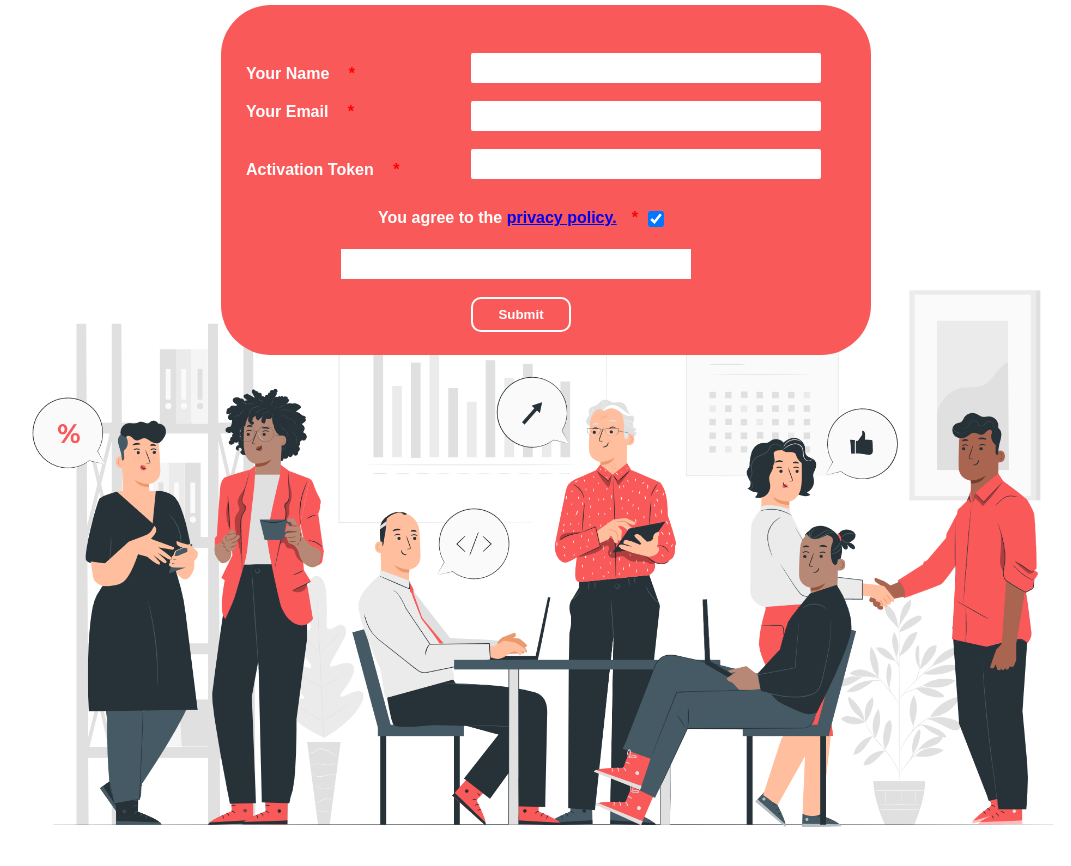
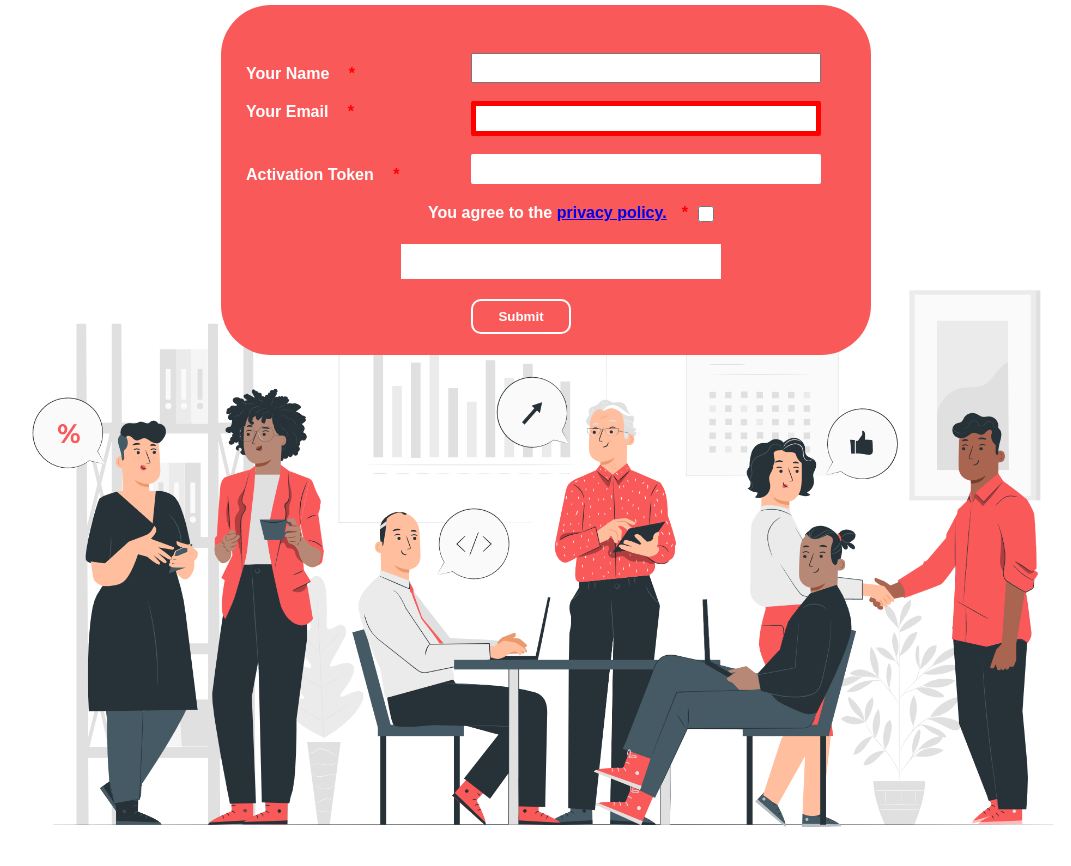
Before and after one commit to DavidIsege/week-one-task, a plain HTML site: page index.html in a window 1280 px wide. Shown: the top 866 px of the page, without its empty margins (94-1165 px from the left). Drawn offline with Linux system fonts and the light colour scheme; a web font is replaced by a local one.

Commit message:
week one task

```diff
--- a/index.html
+++ b/index.html
@@ -15,24 +15,25 @@
 <body>
 
     <div class="wrapper">
-        <form action="#" class="container">
-            <label for="name" class="name">Your Name <span>*</span></label>
+        <form class="container" method = "post">
+            <label for="name" id="first-name-label" class="name">Your Name <span>*</span></label>
             <input type="text" name="name" id="name">
 
             <label for="email" class="emailInput">Your Email <span>*</span></label>
-            <input type="text" name="email" id="email">
+            <input type="email" name="email" id="email">
 
-            <label for="a-token" class="labelToken">Activation Token <span>*</span></label>
-            <input type="text" name="a-token" id="a-token">
+            <label for="token" class="labelToken">Activation Token <span>*</span></label>
+            <input type="password" name="token" id="token">
 
             <div class="sub-container">
                 <p>You agree to the <a href="#">privacy policy.</a><span>*</span></p>
-                <input type="checkbox" name="check" id="check" checked>
+                <input type="checkbox" name="check" id="accept" value="yes">
             </div>
 
-            <input type="text" name="text" id="text">
+            <div id="textbox"></div>
 
-            <button id="btn">Submit</button>
+            <button type="submit" id="btn">Submit</button>
+
 
         </form>
     </div>
@@ -40,4 +41,30 @@
     <img src="img.png" alt="image">
 
 </body>
+<script>
+        let name = document.getElementById("name");
+        let email = document.getElementById("email");
+        let token = document.getElementById("token");
+        let textbox = document.getElementById("accept");
+        let form = document.querySelector(".container")
+
+        form.addEventListener('submit', validate);
+
+        function validate(e){
+            e.preventDefault();
+            if(name.value == ""){
+               document.getElementById("textbox").innerText='USERNAME MUST BE FILLED OUT';
+               return;
+            } if(email.value == ""){
+                document.getElementById("textbox").innerText='EMAIL MUST BE FILLED OUT!!!';
+                return;
+            } if(token.value == ""){
+               document.getElementById("textbox").innerText='ACTIVATION CODE MUST BE FILLED OUT!!!';
+               return;
+            }   if(textbox.checked == false){
+                document.getElementById("textbox").innerText='PRIVACY MUST BE CHECKED!!!';
+                return;
+            }
+        }
+        </script>
 </html>
--- a/style.css
+++ b/style.css
@@ -31,9 +31,11 @@ input {
 }
 
 
-input {
+input [type=text],input[type=email],input[type=password]{
     border: none;
     border-radius: 2px;
+    text-align: left;
+    display: inline-block;
 }
 
 #name {
@@ -56,10 +58,15 @@ input {
     position: relative;
     top: 20px;
 }
+.container #email {
+    border: 5px solid red;
+    height: 35px;
+}
 
 .container .labelToken {
     position: relative;
     top: 30px;
+
 }
 
 span {
@@ -71,11 +78,13 @@ span {
     display: flex;
     align-self: center;
     justify-content: center;
-    margin-top: 30px;
+    margin-top: 20px;
+    margin-left: 100px;
+
 
 }
 
-#check {
+#accept {
     width: 16px;
     height: 20px;
     margin-left: 10px;
@@ -90,10 +99,10 @@ p {
     font-weight: bolder;
 }
 
- #text {
+ #textbox {
 
     position: relative;
-    right: 130px;
+    margin-right: 80px;
     margin-top: 20px;
     border-radius: 0 0 0 0;
 }
@@ -101,7 +110,7 @@ p {
 #btn {
     width: 100px;
     height: 35px;
-    margin-top: 18px;
+    margin-top: 20px;
     border-radius: 10px;
     background: #fa5959;
     border: 2px solid #fff;
@@ -124,3 +133,14 @@ img {
     z-index: -2;
     object-fit: cover;
 }
+
+#textbox{
+    margin-left: 180px;
+   background-color: white;
+   height: 35px;
+   width:320px;
+   color: red;
+   text-align: center;
+   font-family: 'Courier Prime', monospace;
+   font-size: 17px;
+   }
```
